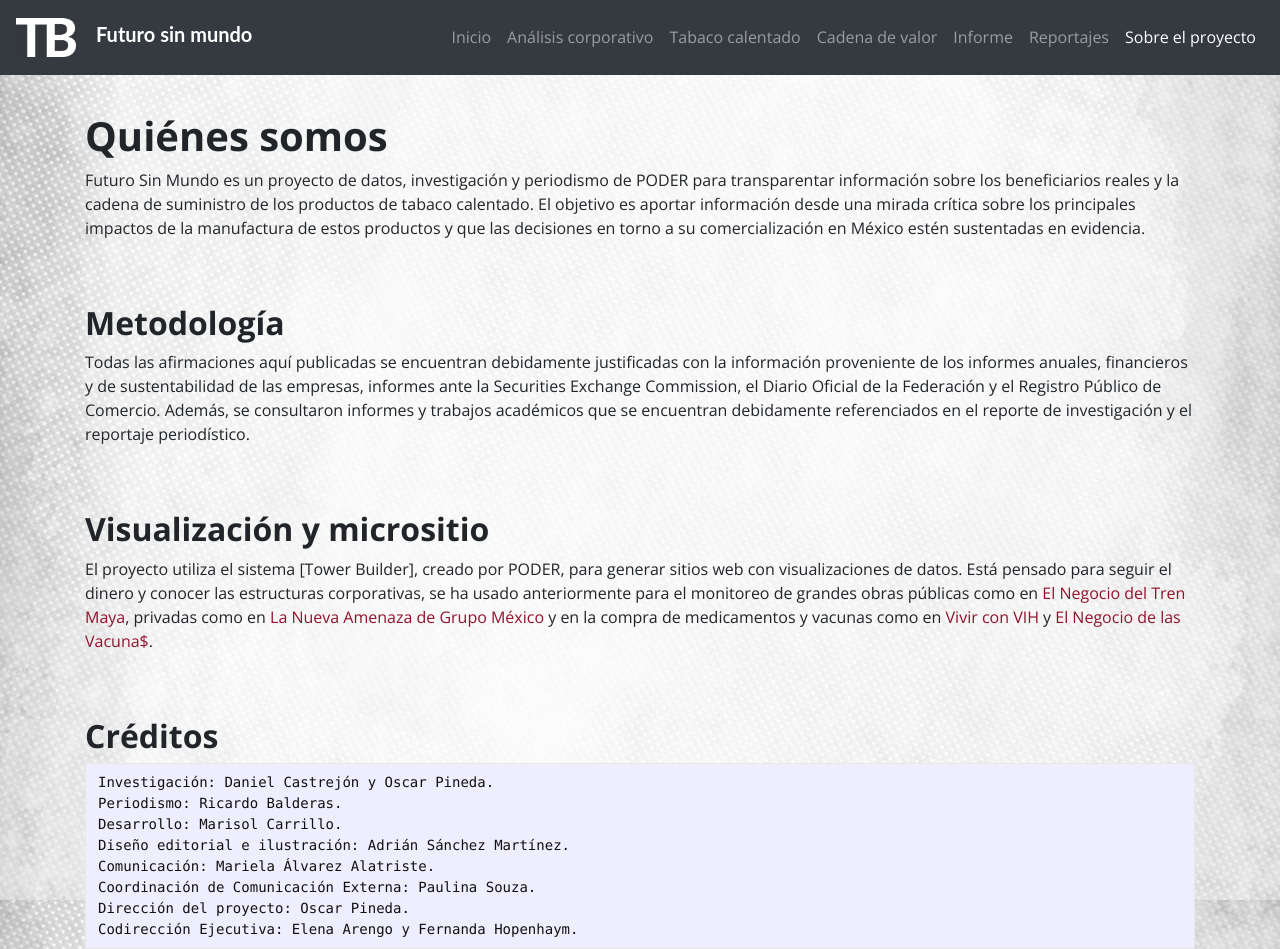
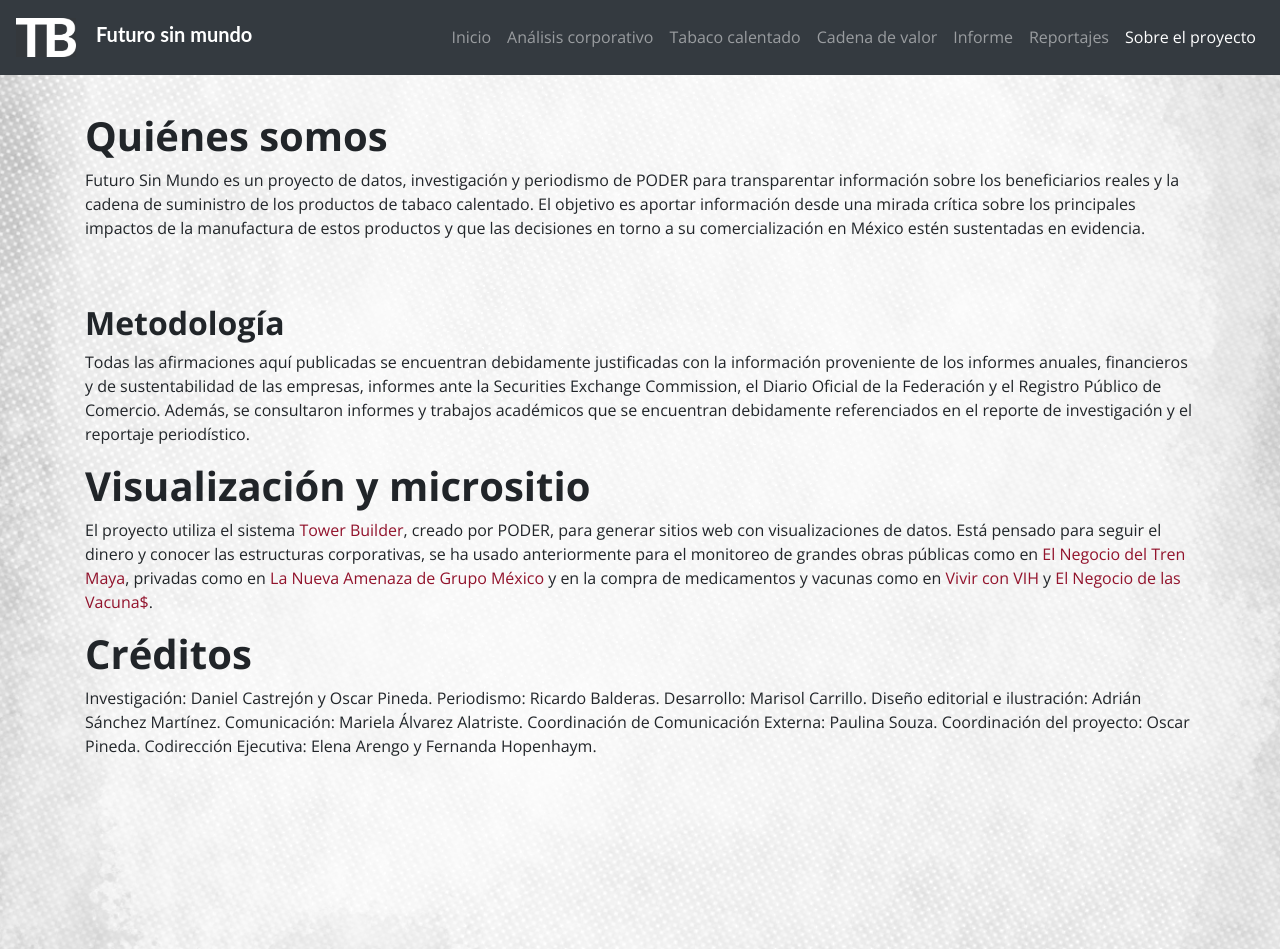
Before and after one commit to ProjectPODER/futurosinmundo, a Jekyll site: the page built from 7-about.md, in a window 1280 px wide and 949 px high. Built offline with Jekyll 4.4.1, drawn with Linux system fonts in a browser that asks for light colours.

Commit message:
Update 7-about.md

```diff
--- a/7-about.md
+++ b/7-about.md
@@ -12,17 +12,17 @@
 
 Todas las afirmaciones aquí publicadas se encuentran debidamente justificadas con la información proveniente de los informes anuales, financieros y de sustentabilidad de las empresas, informes ante la Securities Exchange Commission, el Diario Oficial de la Federación y el Registro Público de Comercio. Además, se consultaron informes y trabajos académicos que se encuentran debidamente referenciados en el reporte de investigación y el reportaje periodístico.
 
-## Visualización y micrositio
+# Visualización y micrositio
 
-El proyecto utiliza el sistema [Tower Builder], creado por PODER, para generar sitios web con visualizaciones de datos. Está pensado para seguir el dinero y conocer las estructuras corporativas, se ha usado anteriormente para el monitoreo de grandes obras públicas como en [El Negocio del Tren Maya](https://trenmaya.poderlatam.org/#/), privadas como en [La Nueva Amenaza de Grupo México](https://poderlatam.org/project/la-nueva-amenaza-de-grupo-mexico/) y en la compra de medicamentos y vacunas como en [Vivir con VIH](https://vivirconvih.org/) y [El Negocio de las Vacuna$](https://poderlatam.org/el-negocio-de-las-vacunas/#/vacunas-2023/).
+El proyecto utiliza el sistema [Tower Builder](https://towerbuilder.readthedocs.io/es/latest/index.html), creado por PODER, para generar sitios web con visualizaciones de datos. Está pensado para seguir el dinero y conocer las estructuras corporativas, se ha usado anteriormente para el monitoreo de grandes obras públicas como en [El Negocio del Tren Maya](https://trenmaya.poderlatam.org/#/), privadas como en [La Nueva Amenaza de Grupo México](https://poderlatam.org/project/la-nueva-amenaza-de-grupo-mexico/) y en la compra de medicamentos y vacunas como en [Vivir con VIH](https://vivirconvih.org/) y [El Negocio de las Vacuna$](https://poderlatam.org/el-negocio-de-las-vacunas/#/vacunas-2023/).
 
-## Créditos
+# Créditos
 
-    Investigación: Daniel Castrejón y Oscar Pineda.
-    Periodismo: Ricardo Balderas.
-    Desarrollo: Marisol Carrillo.
-    Diseño editorial e ilustración: Adrián Sánchez Martínez.
-    Comunicación: Mariela Álvarez Alatriste.
-    Coordinación de Comunicación Externa: Paulina Souza.
-    Dirección del proyecto: Oscar Pineda.
-    Codirección Ejecutiva: Elena Arengo y Fernanda Hopenhaym.
+Investigación: Daniel Castrejón y Oscar Pineda.
+Periodismo: Ricardo Balderas.
+Desarrollo: Marisol Carrillo.
+Diseño editorial e ilustración: Adrián Sánchez Martínez.
+Comunicación: Mariela Álvarez Alatriste.
+Coordinación de Comunicación Externa: Paulina Souza.
+Coordinación del proyecto: Oscar Pineda.
+Codirección Ejecutiva: Elena Arengo y Fernanda Hopenhaym.
```
